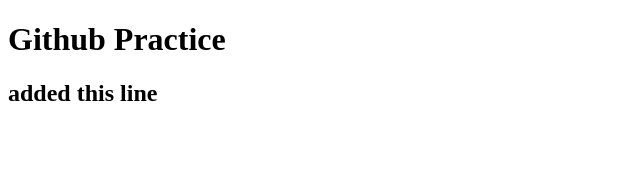
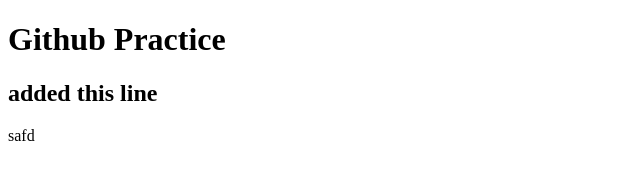
Before and after one commit to rubenrodriguez9/forks-Ruben-Ulysses, a plain HTML site: page index.html in a window 1280 px wide. Shown: the full height of the page, 0-640 px from the left. Drawn offline with Linux system fonts and the light colour scheme.

Commit message:
added rando letters

```diff
--- a/index.html
+++ b/index.html
@@ -9,5 +9,7 @@
 
     <h1>Github Practice</h1>
     <h2>added this line</h2>
+
+    safd
 </body>
 </html>
```
